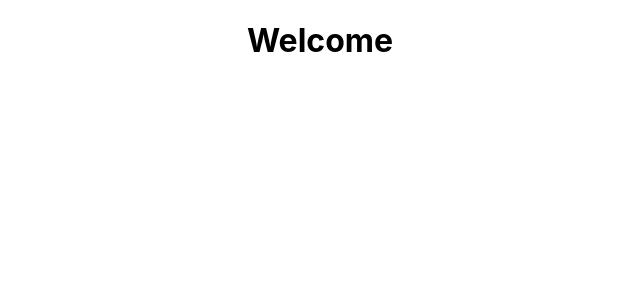
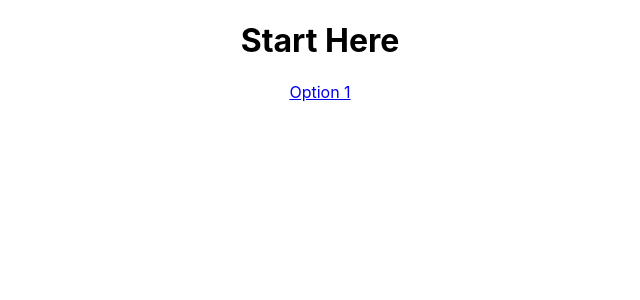
Before and after one commit to elainedoud/Decision-Maker, a React (Create React App) app in the folder client/: page /secondpage in a window 1280 px wide. Shown: the top 300 px of the page, without its empty margins (320-960 px from the left). Built offline with nearby package versions, Linux system fonts and the light colour scheme.

Commit message:
Successfully set up navigation

```diff
--- a/client/src/App.js
+++ b/client/src/App.js
@@ -12,7 +12,7 @@ function App() {
       <Route path="/" element={ <Homepage />}/>
       <Route path="/secondpage"
         element={ <Welcome />} />
-      <Route path="/yesno"
+      <Route path="/secondpage/yesno"
         element={ <Option_1 />} />
       </Routes>
     </BrowserRouter>
--- a/client/src/Homepage.js
+++ b/client/src/Homepage.js
@@ -1,6 +1,5 @@
 import React from 'react';
 import { Link } from 'react-router-dom';
-import { Routes, Route, BrowserRouter } from "react-router-dom"
 
 function Homepage(){
 
@@ -8,7 +7,7 @@ function Homepage(){
     <div className="Homepage">
         <h1>Decision Maker</h1>
         <nav>
-        <Link to="/yesno">Welcome</Link>
+        <Link to="/secondpage">Welcome</Link>
         </nav>
      </div>
 
--- a/client/src/Option_1.js
+++ b/client/src/Option_1.js
@@ -1,9 +1,13 @@
-import { Routes, Route, BrowserRouter } from "react-router-dom"
+import React from 'react';
+import { Link } from 'react-router-dom';
 
 function Option_1() {
     return (
     <div>
-     <h1>Return Home</h1>
+        <h1>Yes/No</h1>
+    <nav>
+     <Link to="/">Return Home</Link>
+     </nav>
      </div>
     )
 }
--- a/client/src/Welcome.js
+++ b/client/src/Welcome.js
@@ -1,10 +1,13 @@
-import { Routes, Route, BrowserRouter } from "react-router-dom"
-import Option_1 from "./Option_1"
+import React from 'react';
+import { Link } from 'react-router-dom';
 
 function Welcome (){
     return (
         <div className="Homepage">
-           <h1>Welcome</h1>
+           <h1>Start Here</h1>
+           <nav>
+            <Link to="yesno">Option 1</Link>
+            </nav>
         </div>
     )
 }
```
